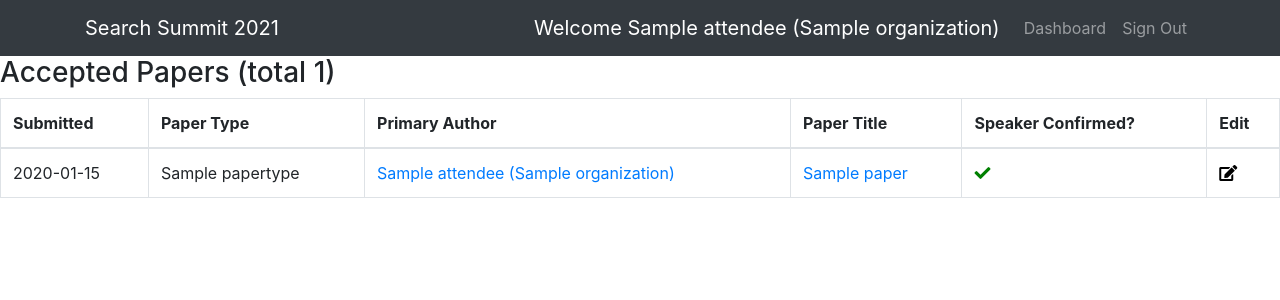
After one commit to sujitpal/sherpa, a Django app: page /papers/accepted in a window 1280 px wide. The commit adds this page. Shown: the top 300 px of the page. Run offline with Django 3.2, Linux system fonts and the light colour scheme; a user stored in the database is signed in; tables that the repository leaves empty hold one stand-in row (values such as "Sample post"); some libraries are stand-ins or nearby versions.

```diff
--- a/apps/urls.py
+++ b/apps/urls.py
@@ -9,18 +9,19 @@ from .views import (
     attendeeProfilePage,
     attendeeSpeakerUpdatePage,
     attendeeSpeakerViewPage,
+    attendeeStatsPage,
     paperCreatePage,
     paperRetrievePage,
     paperUpdatePage,
     paperDeletePage,
     paperListPage,
     paperAcceptedPage,
+    paperStatsPage,
+    paperAcceptedListPage,
     reviewCreatePage,
     reviewUpdatePage,
     reviewRetrievePage,
     dashboardPage,
-    paperStatsPage,
-    attendeeStatsPage,
 )
 
 urlpatterns = [
@@ -31,8 +32,8 @@ urlpatterns = [
     # attendees
     path('attendees/', attendeeListPage, name='attendee_list'),
     path('attendee/profile', attendeeProfilePage, name='attendee_update'),
-    path('attendee/speaker/update', attendeeSpeakerUpdatePage, name='attendee_speaker'),
-    path('attendee/speaker/<int:pk>', attendeeSpeakerViewPage, name='attendee_speaker'),
+    path('attendee/speaker/update', attendeeSpeakerUpdatePage, name='speaker_update'),
+    path('attendee/speaker/<int:pk>', attendeeSpeakerViewPage, name='speaker_view'),
     path('attendee/stats', attendeeStatsPage, name='attendee_stats'),
     # papers
     path('paper/new', paperCreatePage, name='paper_create'),
@@ -42,6 +43,7 @@ urlpatterns = [
     path('papers/', paperListPage, name='paper_list'),
     path('paper/<int:pk>/accept', paperAcceptedPage, name='paper_accept'),
     path("paper/stats", paperStatsPage, name='paper_stats'),
+    path('papers/accepted', paperAcceptedListPage, name='papers_accepted'),
     # reviews
     path('review/<int:pk>/new', reviewCreatePage, name='review_create'),
     path('review/<int:pk>/update', reviewUpdatePage, name='review_update'),
--- a/apps/views.py
+++ b/apps/views.py
@@ -219,9 +219,8 @@ def attendeeSpeakerUpdatePage(request):
     if not _is_speaker(request.user.attendee):
         return redirect('dashboard')
     if request.POST:
-        form = SpeakerForm(request.POST, instance=request.user.attendee)
-        speaker_bio = form.cleaned_data.get("speaker_bio")
-        print("speaker bio:", speaker_bio)
+        speaker = request.user.attendee
+        form = SpeakerForm(request.POST, request.FILES, instance=speaker)
         if form.is_valid():
             form.save()
         return redirect('dashboard')
@@ -247,6 +246,29 @@ def attendeeSpeakerViewPage(request, pk):
         "logged_in_user": _get_logged_in_user(request)
     }
     return render(request, "apps/attendee_speakerbio_view.html", context)
+
+
+def attendeeStatsPage(request):
+    attendees_by_org = [a.org.org_name for a in Attendee.objects.exclude(name__exact='')]
+    attendees_by_org = _convert_to_freq_table(attendees_by_org)
+    attendees_by_org_total = _sum_value_counts(attendees_by_org)
+    attendees_by_org_pie = _generate_pie_chart(attendees_by_org, 'Attendees by Organization')
+
+    attendees_by_tz = [a.timezone.utc_offset for a in Attendee.objects.exclude(name__exact='')]
+    attendees_by_tz = _convert_to_freq_table(attendees_by_tz)
+    attendees_by_tz_total = _sum_value_counts(attendees_by_tz)
+    attendees_by_tz_pie = _generate_pie_chart(attendees_by_tz, 'Attendees by Timezone')
+
+    context = {
+        'attendees_by_org': attendees_by_org,
+        'attendees_by_org_total': attendees_by_org_total,
+        'attendees_by_org_pie': attendees_by_org_pie,
+        'attendees_by_tz': attendees_by_tz,
+        'attendees_by_tz_total': attendees_by_tz_total,
+        'attendees_by_tz_pie': attendees_by_tz_pie,
+        'logged_in_user': _get_logged_in_user(request)
+    }
+    return render(request, 'apps/attendee_stats.html', context)
 
 
 def paperCreatePage(request):
@@ -323,7 +345,7 @@ def paperListPage(request):
         return redirect('sign_in')
     if not request.user.attendee.is_organizer:
         return redirect('dashboard')
-    paper_list = Paper.objects.all()
+    paper_list = Paper.objects.all().order_by('id')
     num_papers = paper_list.count()
     page = request.GET.get('page', 1)
     paginator = Paginator(paper_list, 10)
@@ -358,6 +380,73 @@ def paperAcceptedPage(request, pk):
             'logged_in_user': _get_logged_in_user(request)
         }
         return render(request, 'apps/paper_accept.html', context)
+
+
+def paperStatsPage(request):
+    papers_by_type = [p.paper_type.paper_type_name
+        for p in Paper.objects.all()]
+    papers_by_type = _convert_to_freq_table(papers_by_type)
+    papers_by_type_totals = _sum_value_counts(papers_by_type)
+    papers_by_type_pie = _generate_pie_chart(papers_by_type, 'Papers by Paper Type')
+
+    paper_author_orgs = [p.primary_author.org.org_name
+        for p in Paper.objects.all()]
+    papers_by_org = _convert_to_freq_table(paper_author_orgs)
+    papers_by_org_totals = _sum_value_counts(papers_by_org)
+    papers_by_org_pie = _generate_pie_chart(papers_by_org, 'Papers by Organization')
+
+    papers_by_theme = []
+    for p in Paper.objects.all():
+        papers_by_theme.extend([theme.paper_theme for theme in p.themes.all()])
+    papers_by_theme = _convert_to_freq_table(papers_by_theme)
+    papers_by_theme_totals = _sum_value_counts(papers_by_theme)
+    papers_by_theme_pie = _generate_pie_chart(papers_by_theme, 'Papers by Theme')
+
+    paper_author_tzs = [p.primary_author.timezone.utc_offset
+        for p in Paper.objects.all()]
+    papers_by_tz = _convert_to_freq_table(paper_author_tzs)
+    papers_by_tz_totals = _sum_value_counts(papers_by_tz)
+    papers_by_tz_pie = _generate_pie_chart(papers_by_tz, 'Papers by Timezone')
+
+    context = {
+        'papers_by_type': papers_by_type,
+        'papers_by_type_totals': papers_by_type_totals,
+        'papers_by_type_pie': papers_by_type_pie,
+        'papers_by_org': papers_by_org,
+        'papers_by_org_totals': papers_by_org_totals,
+        'papers_by_org_pie': papers_by_org_pie,
+        'papers_by_theme': papers_by_theme,
+        'papers_by_theme_totals': papers_by_theme_totals,
+        'papers_by_theme_pie': papers_by_theme_pie,
+        'papers_by_tz': papers_by_tz,
+        'papers_by_tz_totals': papers_by_tz_totals,
+        'papers_by_tz_pie': papers_by_tz_pie,
+        'logged_in_user': _get_logged_in_user(request)
+    }
+    return render(request, 'apps/paper_stats.html', context)
+
+
+def paperAcceptedListPage(request):
+    if not request.user.is_authenticated:
+        return redirect('sign_in')
+    if not request.user.attendee.is_organizer:
+        return redirect('dashboard')
+    paper_list = Paper.objects.filter(is_accepted=True).order_by('id')
+    num_papers = paper_list.count()
+    page = request.GET.get('page', 1)
+    paginator = Paginator(paper_list, 10)
+    try:
+        papers = paginator.page(page)
+    except PageNotAnInteger:
+        papers = paginator.page(1)
+    except EmptyPage:
+        papers = paginator.page(paginator.num_pages)
+    context = {
+        "papers" : papers,
+        "num_papers": num_papers,
+        "logged_in_user": _get_logged_in_user(request)
+    }
+    return render(request, 'apps/papers_accepted.html', context)
 
 
 def reviewCreatePage(request, pk):
@@ -436,10 +525,12 @@ def dashboardPage(request):
     # TODO: need update attendee view
     # my papers
     my_papers = Paper.objects.filter(primary_author__exact=logged_in_user.id)
-    context['my_submitted_papers'] = my_papers
-    # check if user has accepted papers
-    has_accepted_papers = len([paper for paper in my_papers if paper.is_accepted]) > 0
-    context["has_accepted_papers"] = has_accepted_papers
+    if len(my_papers) > 0:
+        context['has_submitted_papers'] = True
+        context['my_submitted_papers'] = my_papers
+        # check if user has accepted papers
+        has_accepted_papers = len([paper for paper in my_papers if paper.is_accepted]) > 0
+        context["has_accepted_papers"] = has_accepted_papers
     # my review tasks
     if logged_in_user.is_reviewer:
         my_review_tasks = []
@@ -454,70 +545,3 @@ def dashboardPage(request):
         context['my_review_tasks'] = my_review_tasks
     # full list of papers
     return render(request, 'apps/dashboard.html', context)
-
-
-def paperStatsPage(request):
-    papers_by_type = [p.paper_type.paper_type_name
-        for p in Paper.objects.all()]
-    papers_by_type = _convert_to_freq_table(papers_by_type)
-    papers_by_type_totals = _sum_value_counts(papers_by_type)
-    papers_by_type_pie = _generate_pie_chart(papers_by_type, 'Papers by Paper Type')
-
-    paper_author_orgs = [p.primary_author.org.org_name
-        for p in Paper.objects.all()]
-    papers_by_org = _convert_to_freq_table(paper_author_orgs)
-    papers_by_org_totals = _sum_value_counts(papers_by_org)
-    papers_by_org_pie = _generate_pie_chart(papers_by_org, 'Papers by Organization')
-
-    papers_by_theme = []
-    for p in Paper.objects.all():
-        papers_by_theme.extend([theme.paper_theme for theme in p.themes.all()])
-    papers_by_theme = _convert_to_freq_table(papers_by_theme)
-    papers_by_theme_totals = _sum_value_counts(papers_by_theme)
-    papers_by_theme_pie = _generate_pie_chart(papers_by_theme, 'Papers by Theme')
-
-    paper_author_tzs = [p.primary_author.timezone.utc_offset
-        for p in Paper.objects.all()]
-    papers_by_tz = _convert_to_freq_table(paper_author_tzs)
-    papers_by_tz_totals = _sum_value_counts(papers_by_tz)
-    papers_by_tz_pie = _generate_pie_chart(papers_by_tz, 'Papers by Timezone')
-
-    context = {
-        'papers_by_type': papers_by_type,
-        'papers_by_type_totals': papers_by_type_totals,
-        'papers_by_type_pie': papers_by_type_pie,
-        'papers_by_org': papers_by_org,
-        'papers_by_org_totals': papers_by_org_totals,
-        'papers_by_org_pie': papers_by_org_pie,
-        'papers_by_theme': papers_by_theme,
-        'papers_by_theme_totals': papers_by_theme_totals,
-        'papers_by_theme_pie': papers_by_theme_pie,
-        'papers_by_tz': papers_by_tz,
-        'papers_by_tz_totals': papers_by_tz_totals,
-        'papers_by_tz_pie': papers_by_tz_pie,
-        'logged_in_user': _get_logged_in_user(request)
-    }
-    return render(request, 'apps/paper_stats.html', context)
-
-
-def attendeeStatsPage(request):
-    attendees_by_org = [a.org.org_name for a in Attendee.objects.exclude(name__exact='')]
-    attendees_by_org = _convert_to_freq_table(attendees_by_org)
-    attendees_by_org_total = _sum_value_counts(attendees_by_org)
-    attendees_by_org_pie = _generate_pie_chart(attendees_by_org, 'Attendees by Organization')
-
-    attendees_by_tz = [a.timezone.utc_offset for a in Attendee.objects.exclude(name__exact='')]
-    attendees_by_tz = _convert_to_freq_table(attendees_by_tz)
-    attendees_by_tz_total = _sum_value_counts(attendees_by_tz)
-    attendees_by_tz_pie = _generate_pie_chart(attendees_by_tz, 'Attendees by Timezone')
-
-    context = {
-        'attendees_by_org': attendees_by_org,
-        'attendees_by_org_total': attendees_by_org_total,
-        'attendees_by_org_pie': attendees_by_org_pie,
-        'attendees_by_tz': attendees_by_tz,
-        'attendees_by_tz_total': attendees_by_tz_total,
-        'attendees_by_tz_pie': attendees_by_tz_pie,
-        'logged_in_user': _get_logged_in_user(request)
-    }
-    return render(request, 'apps/attendee_stats.html', context)
--- a/requirements.txt
+++ b/requirements.txt
@@ -1,2 +1,3 @@
 django
 django-plotly-dash
+Pillow
--- a/templates/apps/attendee_speakerbio_update.html
+++ b/templates/apps/attendee_speakerbio_update.html
@@ -25,5 +25,6 @@ Update Speaker Bio for {{ logged_in_user }}
         {% endfor %}
     </table>
     <button type="submit" class="btn btn-success">Update</button>
+    <a href="/dashboard" class="btn btn-secondary" role="button">Cancel</a>
 </form>
 {% endblock %}
--- /dev/null
+++ b/templates/apps/papers_accepted.html
@@ -0,0 +1,67 @@
+{% extends 'apps/base.html' %}
+
+{% block title %}Accepted Papers List{% endblock %}
+
+{% block content %}
+<h3>Accepted Papers (total {{ num_papers }})</h3>
+
+<table class="table table-bordered">
+    <thead>
+      <tr>
+        <th>Submitted</th>
+        <th>Paper Type</th>
+        <th>Primary Author</th>
+        <th>Paper Title</th>
+        <th>Speaker Confirmed?</th>
+        <th>Edit</th>
+      </tr>
+    </thead>
+    <tbody>
+    {% for paper in papers %}
+        <tr>
+            <td>{{ paper.submitted_at|date:'Y-m-d' }}</td>
+            <td>{{ paper.paper_type }}</td>
+            <td>
+              {% if paper.primary_author.speaker_bio %}
+                <a href="/attendee/speaker/{{ paper.primary_author.id }}">{{ paper.primary_author }}</a>
+              {% else %}
+                {{ paper.primary_author }}
+              {% endif %}
+            </td>
+            <td><a href="/paper/{{ paper.id }}">{{ paper.title}}</a></td>
+            <td>
+              {% if paper.accept_speaker_invite %}
+              <span style="color: green;"><i class="fas fa-check"></i></span>
+              {% else %}
+              <span style="color: red;"><i class="fas fa-times"></i></span>
+              {% endif %}
+            </td>
+            <td><a href="/paper/{{ paper.id }}/update"><span style="color:black;"><i class="fas fa-edit" aria-hidden="true"></i></span></a></td>
+        </tr>
+    {% endfor %}
+    </tbody>
+  </table>
+
+  {% if papers.has_other_pages %}
+    <ul class="pagination">
+      {% if papers.has_previous %}
+        <li><a href="?page={{ papers.previous_page_number }}">&laquo;</a></li>
+      {% else %}
+        <li class="disabled"><span>&laquo;</span></li>
+      {% endif %}
+      {% for i in papers.paginator.page_range %}
+        {% if papers.number == i %}
+          <li class="active"><span>{{ i }} <span class="sr-only">(current)</span></span></li>
+        {% else %}
+          <li><a href="?page={{ i }}">{{ i }}</a></li>
+        {% endif %}
+      {% endfor %}
+      {% if attendees.has_next %}
+        <li><a href="?page={{ papers.next_page_number }}">&raquo;</a></li>
+      {% else %}
+        <li class="disabled"><span>&raquo;</span></li>
+      {% endif %}
+    </ul>
+  {% endif %}
+
+{% endblock %}
```
Also changed, not shown: apps/models.py (+9 -2 lines), templates/apps/dashboard.html (+12 -3 lines), README.md, apps/migrations/0021_auto_20210322_1604.py (added).
